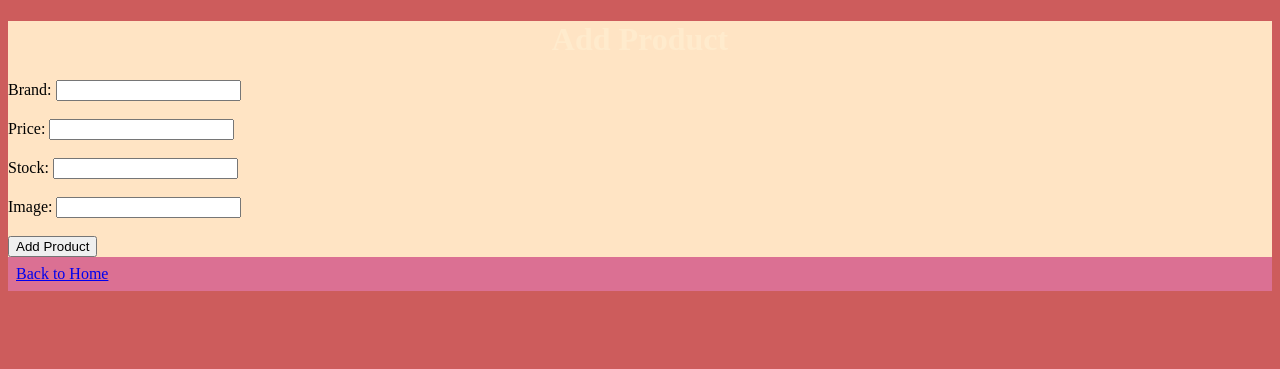
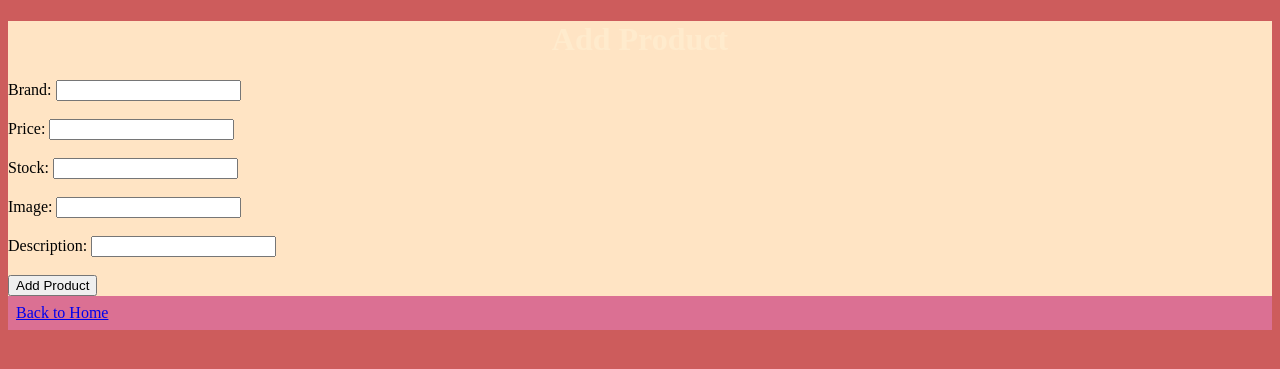
Before and after one commit to spodder123/webd2-final-project, a PHP site: page /add.php in a window 1280 px wide. Shown: the top 369 px of the page. Run offline with PHP 8.4, Linux system fonts and the light colour scheme.

Commit message:
added description add feature also

```diff
--- a/add.php
+++ b/add.php
@@ -6,12 +6,15 @@ if(isset($_POST['submit'])){
     $price = $_POST['price'];
     $stock = $_POST['stock'];
     $image = $_POST['image'];
+    $description=$_POST['Description'];
 
-    $stmt = $db->prepare("INSERT INTO products (brand, price, stock, image) VALUES (:brand, :price, :stock, :image)");
+    $stmt = $db->prepare("INSERT INTO products (brand, price, stock, image,Description) VALUES (:brand, :price, :stock, :image,:description)");
     $stmt->bindParam(':brand', $brand);
     $stmt->bindParam(':price', $price);
     $stmt->bindParam(':stock', $stock);
     $stmt->bindParam(':image', $image);
+    $stmt->bindParam(':description', $description);
+
     $stmt->execute();
 
     echo "Product added successfully";
@@ -40,6 +43,8 @@ if(isset($_POST['submit'])){
         <input type="text" name="stock" required><br><br>
         <label for="image">Image:</label>
         <input type="text" name="image" required><br><br>
+        <label for="image">Description:</label>
+        <input type="text" name="Description" required><br><br>
         <input type="submit" name="submit" value="Add Product">
         <a href="index.php">Back to Home</a>
     </form>
```
